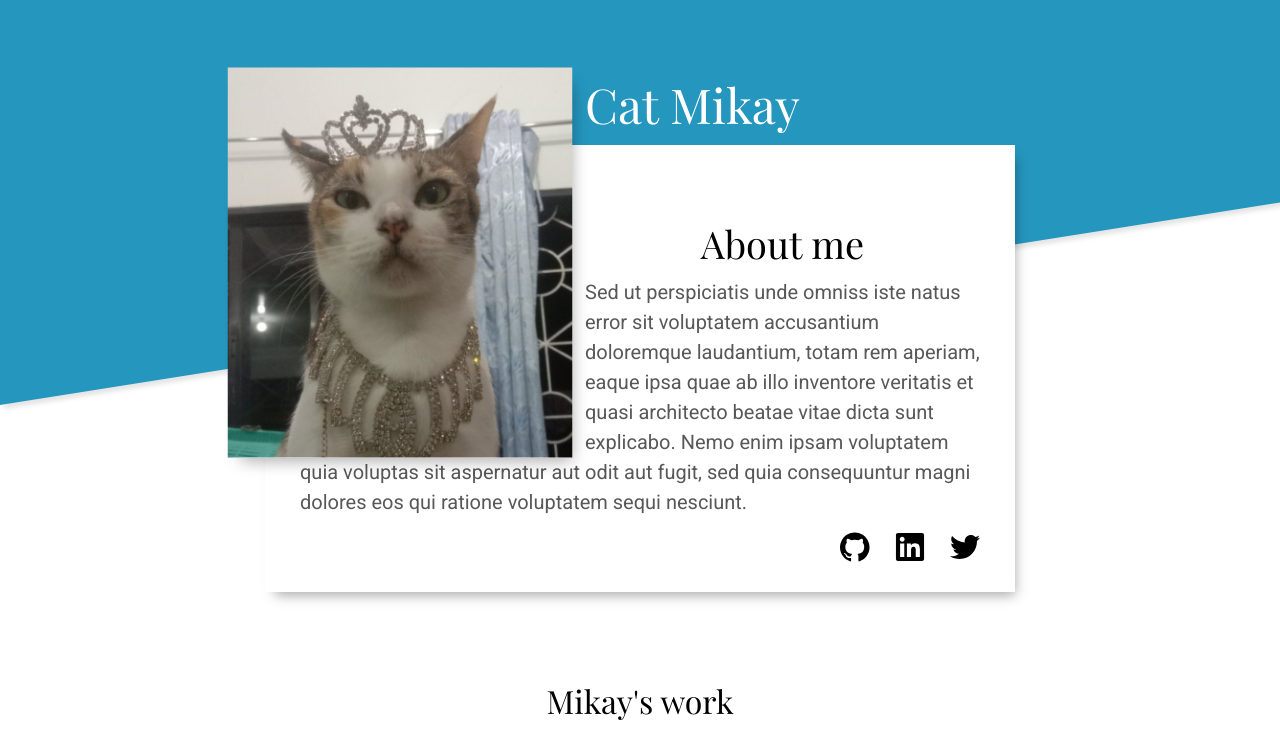
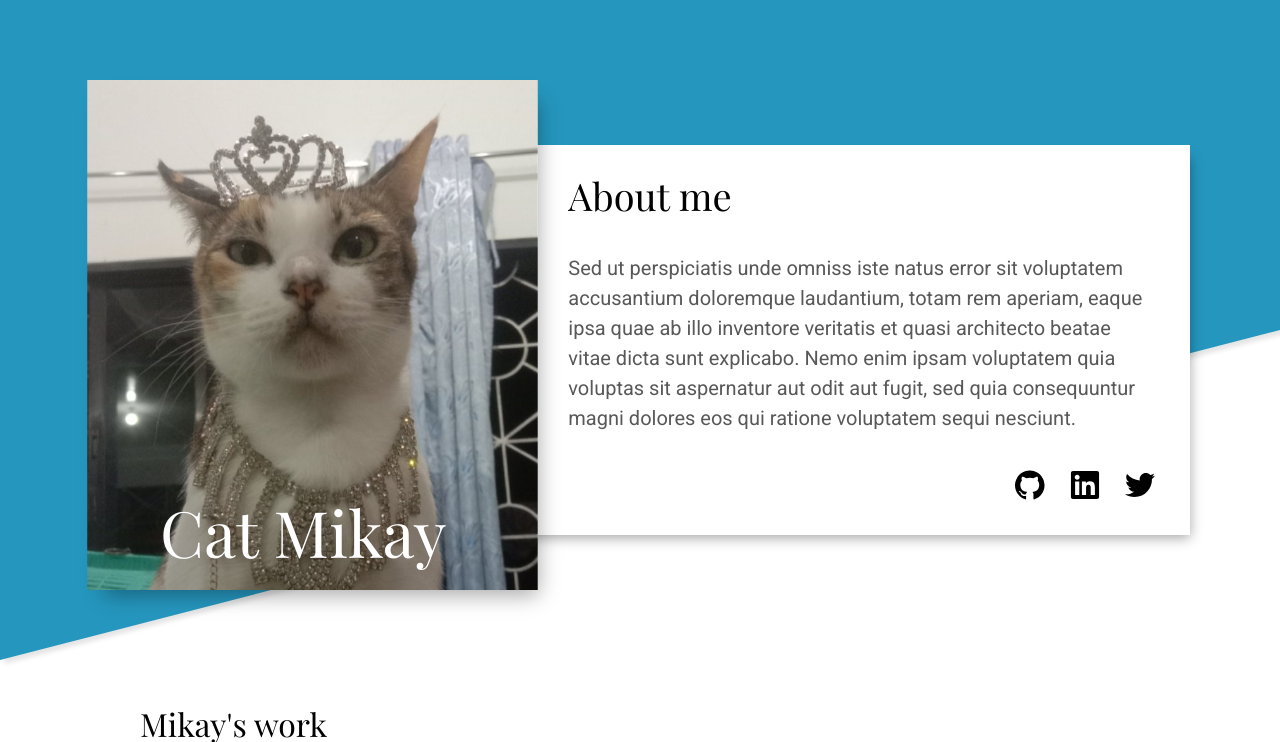
Before and after one commit to Dtdeep/homepage, a website built with webpack: page src/index.html in a window 1280 px wide. Shown: the top 742 px of the page. Built offline with nearby package versions, Linux system fonts and the light colour scheme.

Commit message:
Add proper style for Desktop media Query
properly style the Heading, main and footer
so that it properly fits for desktop screen size

```diff
--- a/src/styles.css
+++ b/src/styles.css
@@ -60,8 +60,9 @@ header {
   font-size: 4.4rem;
   color: white;
   line-height: 64px;
-  font-family: Playfair Display;
+  font-family: "Playfair Display";
   font-weight: 500;
+  padding-right: 8.6px;
 }
 
 .h2-about-me {
@@ -91,14 +92,14 @@ main {
   display: flex;
   align-items: center;
   flex-direction: column;
-  padding: 0px min(2.5vw, 15px) 50px min(2.5vw, 15px);
+  padding: 0px min(5.5vw, 55px) 50px min(5.5vw, 55px);
 }
 
 main > .project-section {
   width: 100%;
   max-width: 1000px;
   display: grid;
-  grid-template-columns: repeat(auto-fit, minmax(275px, 1fr));
+  grid-template-columns: repeat(auto-fit, minmax(257px, 1fr));
   row-gap: 50px;
   column-gap: 25px;
   justify-items: center;
@@ -197,6 +198,7 @@ p.footer-message {
   font-weight: 550;
   font-size: 2rem;
   margin-bottom: 20px;
+  max-width: 1000px;
 }
 
 .pname-links > h3 {
@@ -221,6 +223,17 @@ p.footer-message {
 }
 
 @media (min-width: 600px) {
+  .Mikay-work {
+    width: 100%;
+    align-self: center;
+  }
+
+  main > .project-section {
+    justify-items: left;
+  }
+  .box {
+    height: 515px;
+  }
   .portrait-image {
     width: 40vw;
     max-width: 265px;
@@ -257,7 +270,7 @@ p.footer-message {
   }
 
   main {
-    padding: 0px 65px 200px 65px;
+    padding: 0px 30px 200px 30px;
   }
 
   .left-side-footer {
@@ -292,3 +305,63 @@ p.footer-message {
     display: block;
   }
 }
+
+@media (min-width: 1100px) {
+  header {
+    height: 700px;
+  }
+  .box {
+    height: 660px;
+  }
+  h1.h1-title {
+    top: auto;
+    bottom: -115px;
+    left: -115px;
+    font-size: 4rem;
+  }
+
+  div.about-me-container {
+    display: grid;
+    max-width: 950px;
+    grid-template-columns: 1fr 2fr;
+    grid-template-rows: 100px minmax(220px, 1fr) 40px;
+    margin-left: 150px;
+
+    .logos-svg-container {
+      margin: 0;
+    }
+  }
+
+  .portrait-image {
+    display: block;
+  }
+
+  .h2-about-me {
+    margin: 0px;
+    padding: 0px;
+    text-align: left;
+  }
+  .picture-with-title {
+    grid-column: 1/2;
+    grid-row: 1/4;
+    align-self: center;
+  }
+
+  .portrait-image {
+    transform: translate(-95px, 10px) scale(1.7);
+  }
+
+  div.footer-img {
+    max-width: 800px;
+    height: 500px;
+    background-position: right top;
+  }
+
+  .about-paragraph {
+    padding-bottom: 25px;
+  }
+
+  .h1-title {
+    width: 400px;
+  }
+}
```
